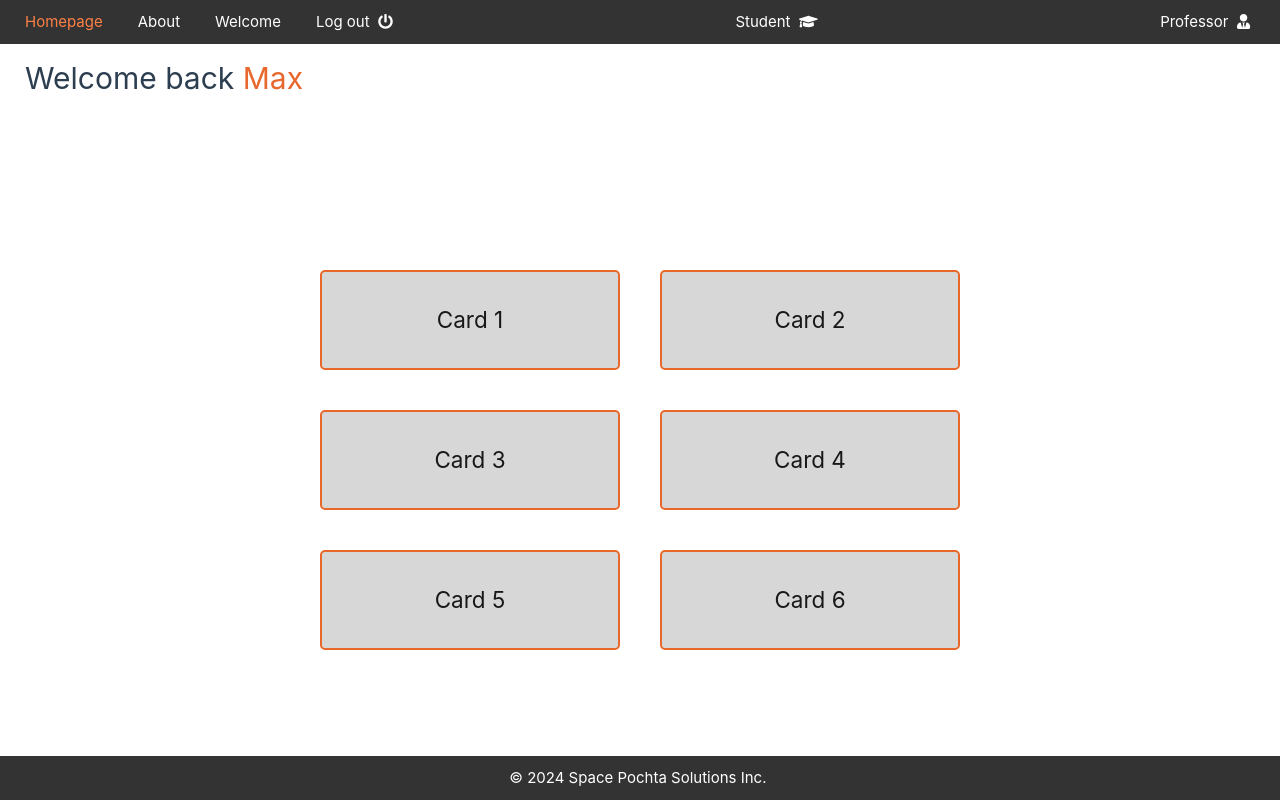
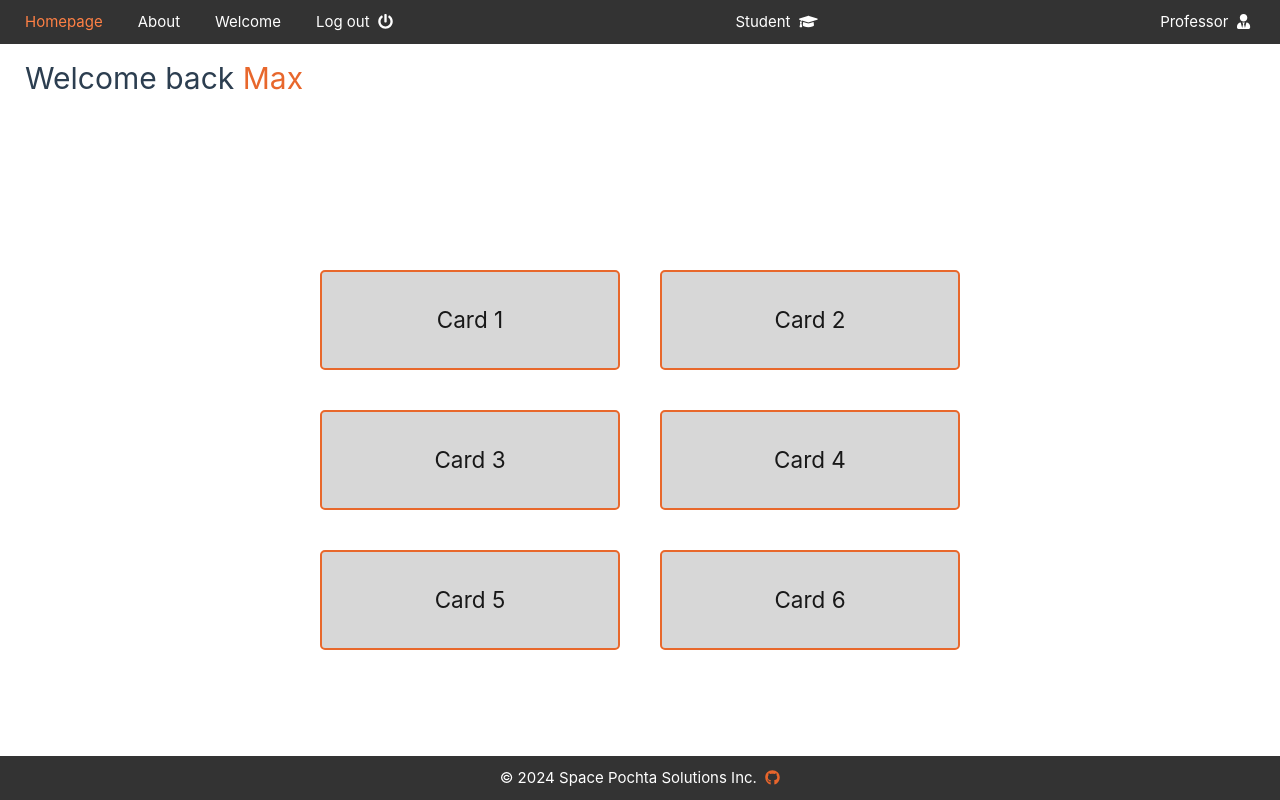
Before and after one commit to JonnyS02/hci_project, a Vue app: page /home in a window 1280 px wide. Built offline with nearby package versions, Linux system fonts and the light colour scheme.

Commit message:
git logo fix

```diff
--- a/src/components/footerC.vue
+++ b/src/components/footerC.vue
@@ -4,7 +4,7 @@
             <p style="white-space: nowrap;">
                 © 2024 Space Pochta Solutions Inc.&nbsp;
                 <a href="https://github.com/JonnyS02/hci_project">
-                  <!--  <font-awesome-icon icon="fa-brands fa-github" style="font-size: 1.2em;" />-->
+                    <font-awesome-icon :icon="['fab', 'github']" />
                 </a>
             </p>
         </div>
```
